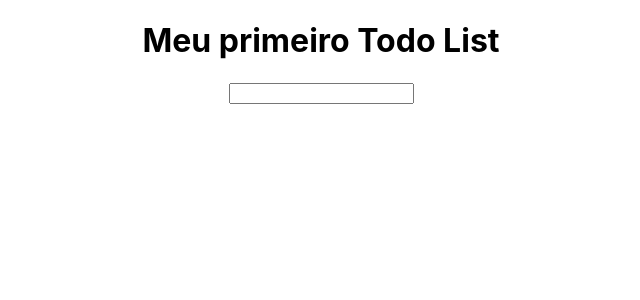
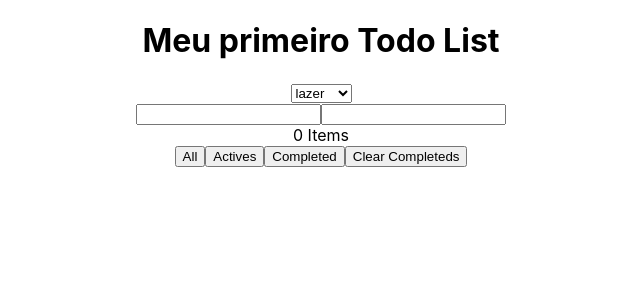
Before and after one commit to LeoVitale/react-todo-list-bootcamp, a React (Create React App) app: page / in a window 1280 px wide. Shown: the top 300 px of the page, without its empty margins (319-959 px from the left). Built offline with nearby package versions, Linux system fonts and the light colour scheme.

Commit message:
feat: created filters

```diff
--- a/src/features/Todo/Todo.jsx
+++ b/src/features/Todo/Todo.jsx
@@ -1,6 +1,7 @@
 import React, { Component } from 'react';
 import TodoForm from './components/TodoForm';
 import TodoList from './components/TodoList';
+import { pluralize } from '../../helpers/utils';
 
 // Todo
 /*
@@ -14,12 +15,22 @@ texto e pressionar Enter, o texto será inserido em uma lista
 
 4 - Marcar o Item como concluido
 
+5 - Filtros (All, Completed, Active)
+
+6 - Clear Completed
+
+7 - Select com os tipos de Task
+
+8 - Contador
+
 */
 
 class Todo extends Component {
   state = {
     title: 'Meu primeiro Todo List',
-    todos: []
+    todos: [],
+    originalTodos: [],
+    categs: []
   };
 
   createNewTodo = value => {
@@ -27,7 +38,8 @@ class Todo extends Component {
     const newTodo = {
       id: Date.now(),
       value: value,
-      completed: false
+      completed: false,
+      isHidden: false
     };
 
     this.setState({ todos: [newTodo, ...prevTodos] });
@@ -49,18 +61,96 @@ class Todo extends Component {
     this.setState({ todos: newTodos });
   };
 
+  showAll = () => {
+    const { todos } = this.state;
+    const activesTodos = todos.map(todo => {
+      return {
+        ...todo,
+        isHidden: false
+      };
+    });
+
+    this.setState({ todos: [...activesTodos] });
+  };
+
+  showActives = () => {
+    const { todos } = this.state;
+    const activesTodos = todos.map(todo => {
+      if (todo.completed) {
+        return {
+          ...todo,
+          isHidden: true
+        };
+      }
+      return {
+        ...todo,
+        isHidden: false
+      };
+    });
+
+    this.setState({ todos: [...activesTodos] });
+  };
+
+  showCompleteds = () => {
+    const { todos } = this.state;
+    const activesTodos = todos.map(todo => {
+      if (todo.completed) {
+        return {
+          ...todo,
+          isHidden: false
+        };
+      }
+      return {
+        ...todo,
+        isHidden: true
+      };
+    });
+
+    this.setState({ todos: [...activesTodos] });
+  };
+
+  clearCompleteds = () => {
+    const { todos } = this.state;
+    const activesTodos = todos.filter(todo => !todo.completed);
+
+    this.setState({ todos: [...activesTodos] });
+  };
+
+  addNewCateg = () => {
+    // completar lógica para adicionar categorias
+  };
+
+  filterByCateg = () => {
+    // completar lógica para filtrar tasks por categoria
+  };
+
   render() {
     const { todos, title } = this.state;
+    const todosCount = todos.filter(todo => !todo.isHidden);
 
     return (
       <div>
         <h1>{title}</h1>
-        <TodoForm createNewTodo={this.createNewTodo} />
+        <span>
+          <select>
+            <option>lazer</option>
+            <option>work</option>
+            <option>school</option>
+          </select>
+          <TodoForm createNewTodo={this.createNewTodo} />
+        </span>
         <TodoList
           todos={todos}
           title='Meu Todo List'
           completeTodoItem={this.completeTodoItem}
         />
+        <div>{pluralize(todosCount, 'Item', 'Items')} </div>
+        <span>
+          <button onClick={this.showAll}>All</button>
+          <button onClick={this.showActives}>Actives</button>
+          <button onClick={this.showCompleteds}>Completed</button>
+          <button onClick={this.clearCompleteds}>Clear Completeds</button>
+        </span>
       </div>
     );
   }
--- a/src/features/Todo/components/TodoForm/TodoForm.jsx
+++ b/src/features/Todo/components/TodoForm/TodoForm.jsx
@@ -3,7 +3,9 @@ import React from 'react';
 /* - Escrever uma função que quando eu pressionar
 ENTER, vamos adicionar o texto a lista 'todos'
 */
+
 const TodoForm = ({ createNewTodo }) => {
+  // Trabalhar com estado dentro desse componente
   const onKeyPress = event => {
     if (event.key === 'Enter') {
       createNewTodo(event.target.value);
@@ -13,6 +15,8 @@ const TodoForm = ({ createNewTodo }) => {
   return (
     <div>
       <input type='text' onKeyPress={onKeyPress} />
+
+      <input type='text' onKeyPress={onKeyPress} />
     </div>
   );
 };
--- a/src/features/Todo/components/TodoItem/TodoItem.jsx
+++ b/src/features/Todo/components/TodoItem/TodoItem.jsx
@@ -2,7 +2,10 @@ import React from 'react';
 
 const TodoItem = ({ todo, completeTodoItem }) => {
   return (
-    <div onClick={() => completeTodoItem(todo)}>
+    <div
+      onClick={() => completeTodoItem(todo)}
+      style={{ display: todo.isHidden ? 'none' : 'block' }}
+    >
       {todo.value} <span>{todo.completed ? '| finalizado' : ''}</span>
     </div>
   );
--- /dev/null
+++ b/src/helpers/utils.js
@@ -0,0 +1,10 @@
+export const pluralize = (list = [], label, pluralLabel) => {
+  const size = list.length;
+  if (size === 0) {
+    return `${size} ${pluralLabel}`;
+  }
+  if (size > 1) {
+    return `${size} ${pluralLabel}`;
+  }
+  return `${size} ${label}`;
+};
```
